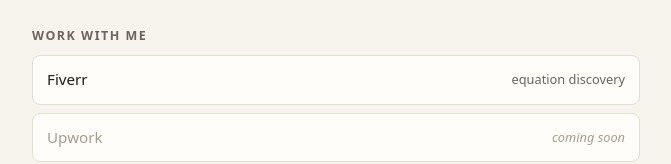
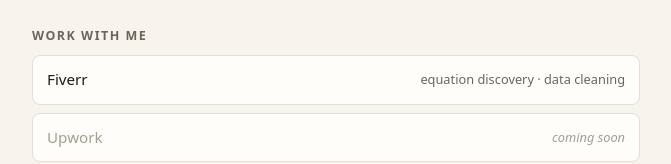
Before and after one commit to Qazi-pk/Qazi-pk.github.io, a plain HTML site: page index.html in a window 1280 px wide. Shown: the part 932-1096 px from the top of the page, without its empty margins (304-975 px from the left). Drawn offline with Linux system fonts and the light colour scheme.

Commit message:
Add files via upload

```diff
--- a/index.html
+++ b/index.html
@@ -95,7 +95,7 @@
     { name: "Google Scholar",        note: "",                   url: null }
   ]},
   { title: "Work with me", items: [
-    { name: "Fiverr",                note: "equation discovery", url: "https://www.fiverr.com/s/YLL4Zm4" },
+    { name: "Fiverr",                note: "equation discovery · data cleaning", url: "https://www.fiverr.com/qazi_m_hani" },
     { name: "Upwork",                note: "",                   url: null }
   ]},
   { title: "Follow", items: [
```
